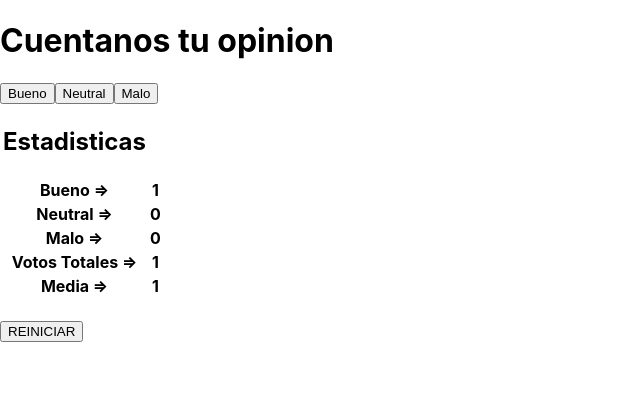
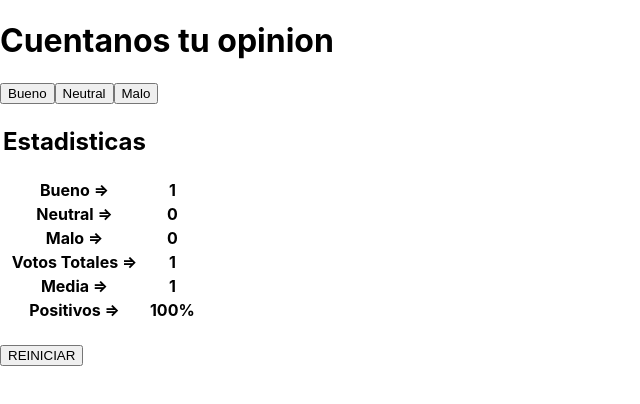
Before and after one commit to danirofe22/BootCamp-FullStack, a React (Create React App) app in the folder parte1/marcador/: page / in a window 1280 px wide. Both pictures are taken after a click on the button "Bueno". Shown: the top 404 px of the page, without its empty margins (0-640 px from the left). Built offline with nearby package versions, Linux system fonts and the light colour scheme.

Commit message:
app estadisticas02 con estados separados, progreso de anecdotas

```diff
--- a/parte1/marcador/src/Estadisticas.js
+++ b/parte1/marcador/src/Estadisticas.js
@@ -1,12 +1,15 @@
 import { useState } from "react";
 
+//Componente para representar un boton con un text y un handle click
 const Button = ({handleClick, text}) => (
     <button onClick={handleClick}>{text}</button>
 )
 
+//Componente para mostrar una estadistica
 const Estadistica = ({votos, text}) => {
 
     return(
+        //Muestra la estadistica en un fila para la tabla final
         <tr>
             <th><strong>{text}</strong></th>
             <th>{votos}</th>
@@ -14,8 +17,20 @@ const Estadistica = ({votos, text}) => {
     )
 }
 
-const Estadisticas = ({estadisticas, votosTotales, average}) => {
-    if (votosTotales == 0) {
+//componente que muestra un conjunto de estadisticas en una tabla
+const Estadisticas = ({estadisticas}) => {
+
+
+    const votosTotales = estadisticas.good + estadisticas.neutral + estadisticas.bad
+
+    const average = (votosTotales !== 0) ? (estadisticas.good - estadisticas.bad) / votosTotales : 0
+
+    const porcentajePositivos = ((estadisticas.good / votosTotales) * 100) + "%"
+
+
+
+
+    if (votosTotales === 0) {
         return (
             <p>No se ha dado el feedback para poder mostrar la estadistica</p>
         )
@@ -36,6 +51,7 @@ const Estadisticas = ({estadisticas, votosTotales, average}) => {
                 <Estadistica votos = {estadisticas.bad} text={"Malo => "}></Estadistica>
                 <Estadistica votos = {votosTotales} text={"Votos Totales => "}></Estadistica>
                 <Estadistica votos = {average} text={"Media => "}></Estadistica>
+                <Estadistica votos = {porcentajePositivos} text={"Positivos => "}></Estadistica>
             </tbody>
 
         </table>
@@ -85,13 +101,8 @@ const AppEstadistica = () => {
         return votar
     }
 
-    const votosTotales = estadisticas.good + estadisticas.neutral + estadisticas.bad
 
-    let average = 0
 
-    if(votosTotales != 0){
-        average = (estadisticas.good - estadisticas.bad) / votosTotales
-    }
 
 
 
@@ -104,7 +115,7 @@ const AppEstadistica = () => {
             <Button handleClick={handleClickVotar(votarBad)} text = {"Malo"}></Button>
 
 
-            <Estadisticas estadisticas = {estadisticas} votosTotales = {votosTotales} average = {average}></Estadisticas>
+            <Estadisticas estadisticas = {estadisticas}></Estadisticas>
             <h4><Button handleClick={handleClickVotar(reiniciar)} text = {"REINICIAR"}></Button></h4>
         </>
     )
--- /dev/null
+++ b/parte1/marcador/src/Estadisticas02.js
@@ -0,0 +1,100 @@
+import { useState } from "react";
+
+//Componente para representar un boton con un text y un handle click
+const Button = ({handleClick, text}) => (
+    <button onClick={handleClick}>{text}</button>
+)
+
+//Componente para mostrar una estadistica
+const Estadistica = ({votos, text}) => {
+
+    return(
+        //Muestra la estadistica en un fila para la tabla final
+        <tr>
+            <th><strong>{text}</strong></th>
+            <th>{votos}</th>
+        </tr>
+    )
+}
+
+//componente que muestra un conjunto de estadisticas en una tabla
+const Estadisticas = ({bad, neutral, good}) => {
+
+    const votosTotales = good + neutral + bad
+
+    const average = (votosTotales !== 0) ? (good - bad) / votosTotales : 0
+
+    const porcentajePositivos = ((good / votosTotales) * 100) + "%"
+
+    if (votosTotales === 0) {
+        return (
+            <p>No se ha dado el feedback para poder mostrar la estadistica</p>
+        )
+    }
+
+    return(
+        <table>
+
+            <thead>
+                <tr>
+                    <th><h2>Estadisticas</h2></th>
+                </tr>
+
+            </thead>
+            <tbody>
+                <Estadistica votos = {good} text={"Bueno => "}></Estadistica>
+                <Estadistica votos = {neutral} text={"Neutral => "}></Estadistica>
+                <Estadistica votos = {bad} text={"Malo => "}></Estadistica>
+                <Estadistica votos = {votosTotales} text={"Votos Totales => "}></Estadistica>
+                <Estadistica votos = {average} text={"Media => "}></Estadistica>
+                <Estadistica votos = {porcentajePositivos} text={"Positivos => "}></Estadistica>
+            </tbody>
+
+        </table>
+
+    )
+}
+
+const AppEstadistica02 = () => {
+
+    const [good, setGood] = useState(0)
+
+    const [neutral, setNeutral] = useState(0)
+
+    const [bad, setBad] = useState(0)
+
+
+    const setGoodToValue = (newGoodValue) => {
+        setGood(newGoodValue)
+    }
+
+    const setNeutralToValue = (newNeutralValue) => {
+        setNeutral(newNeutralValue)
+    }
+
+    const setBadToValue = (newBadValue) => {
+        setBad(newBadValue)
+    }
+
+    const reiniciar = () =>{
+        setGood(0)
+        setNeutral(0)
+        setBad(0)
+    }
+
+    return(
+        <>
+            <h1>Cuentanos tu opinion</h1>
+            <Button handleClick={() => setGoodToValue(good + 1)} text = {"Bueno"}></Button>
+            <Button handleClick={() => setNeutralToValue(neutral + 1)} text = {"Neutral"}></Button>
+            <Button handleClick={() => setBadToValue(bad + 1)} text = {"Malo"}></Button>
+
+
+            <Estadisticas bad={bad} neutral={neutral} good = {good}></Estadisticas>
+            <h4><Button handleClick={reiniciar} text = {"REINICIAR"}></Button></h4>
+        </>
+    )
+
+}
+
+export default AppEstadistica02
--- /dev/null
+++ b/parte1/marcador/src/anecdotas.js
@@ -0,0 +1,80 @@
+import React, { useState } from 'react'
+
+
+//Componente para representar un boton con un text y un handle click
+const Button = ({handleClick, text}) => (
+    <button onClick={handleClick}>{text}</button>
+)
+
+const BetterAnecdote = ({valoraciones, anecdotes}) => {
+
+  let mejorAnecdota = 0
+
+  for (let i = 0; i < valoraciones.length; i++) {
+    const element = valoraciones[i];
+    if (element > mejorAnecdota ) {
+      mejorAnecdota = valoraciones.indexOf(element)
+    }
+  }
+
+  return(
+    <>
+      <h3>Best Anecdote</h3>
+
+      <h5><em><q>{anecdotes[mejorAnecdota]}</q></em></h5>
+    </>
+  )
+}
+
+
+const Anecdotas = () => {
+
+  const [valoraciones, setVal] = useState([0,0,0,0,0,0])
+
+  const [selected, setSelected] = useState(1)
+
+
+
+
+
+
+  const handleClickAnecdotaAleatoria = () => {
+    const valor = Math.floor((Math.random() * anecdotes.length))
+    setSelected(valor)
+  }
+
+  const handleClickVotar = () => {
+    let copiaValoraciones = valoraciones
+    copiaValoraciones[selected] = copiaValoraciones[selected] + 1
+    setVal(copiaValoraciones)
+    console.log(valoraciones[selected]);
+  }
+
+
+
+
+
+  return (
+    <div>
+      <p><em><q>{anecdotes[selected]}</q></em></p>
+      <Button handleClick={handleClickAnecdotaAleatoria} text = {"siguiente anecdota"}></Button>
+      <Button handleClick={handleClickVotar} text = {"Me gusta!"}></Button>
+      <small>  Valoraciones: {valoraciones[selected]}</small>
+      <BetterAnecdote valoraciones={valoraciones} anecdotes={anecdotes}></BetterAnecdote>
+    </div>
+  )
+}
+
+
+
+const anecdotes = [
+  'If it hurts, do it more often',
+  'Adding manpower to a late software project makes it later!',
+  'The first 90 percent of the code accounts for the first 90 percent of the development time...The remaining 10 percent of the code accounts for the other 90 percent of the development time.',
+  'Any fool can write code that a computer can understand. Good programmers write code that humans can understand.',
+  'Premature optimization is the root of all evil.',
+  'Debugging is twice as hard as writing the code in the first place. Therefore, if you write the code as cleverly as possible, you are, by definition, not smart enough to debug it.'
+]
+
+
+export default Anecdotas
--- a/parte1/marcador/src/index.js
+++ b/parte1/marcador/src/index.js
@@ -1,15 +1,24 @@
 import React from 'react';
 import ReactDOM from 'react-dom/client';
 import './index.css';
-import App from './App';
+/* import App from './App';
 import Contador02 from './Contador02';
 import Contador02Copy from './Contador02Copy';
-import AppEstadistica from './Estadisticas';
+import AppEstadistica from './Estadisticas'; */
+import Anecdotas from './anecdotas';
+import { render } from '@testing-library/react';
+import AppEstadistica02 from './Estadisticas02';
 
 
-const root = ReactDOM.createRoot(document.getElementById('root'));
-root.render(
-  <React.StrictMode>
-    <AppEstadistica />
-  </React.StrictMode>
-);
+const renderizar = () => {
+  const root = ReactDOM.createRoot(document.getElementById('root'));
+  root.render(
+    <React.StrictMode>
+      <AppEstadistica02 />
+    </React.StrictMode>
+  );
+}
+
+renderizar();
+
+export default renderizar
```
